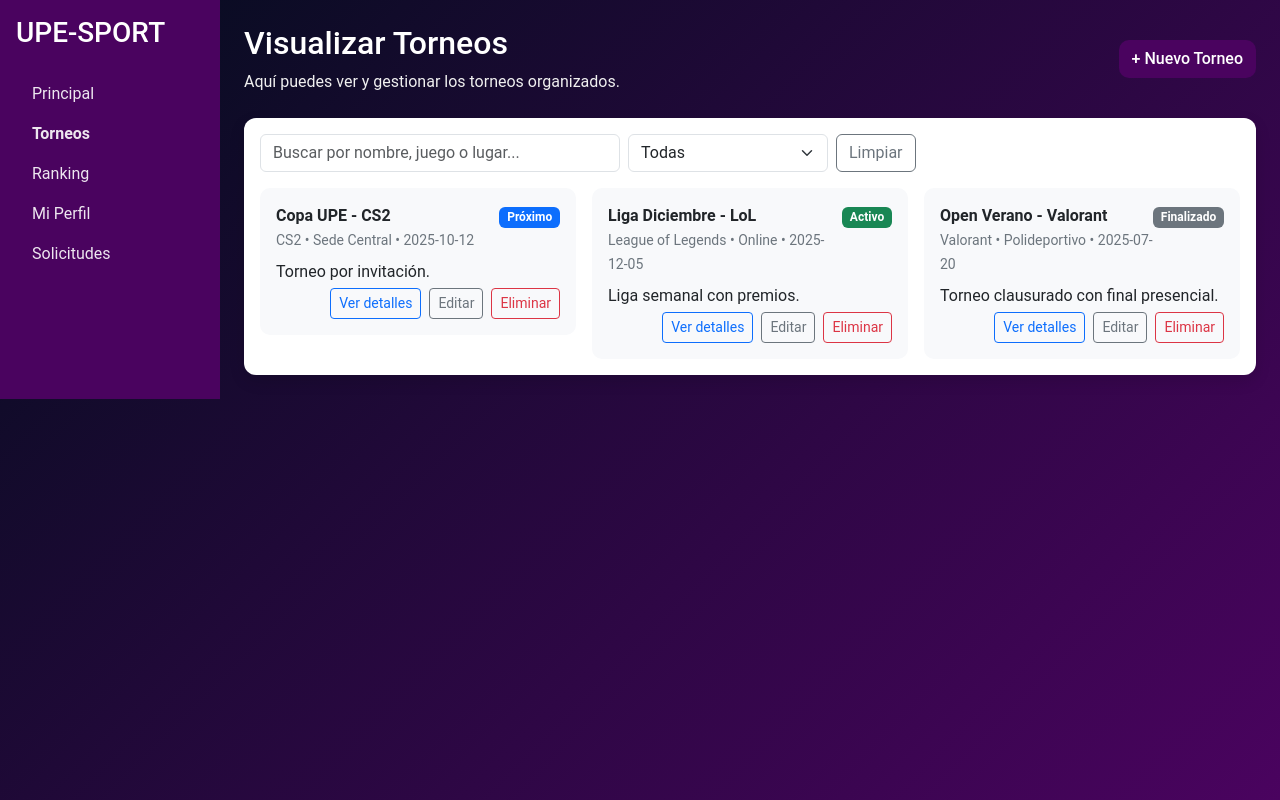
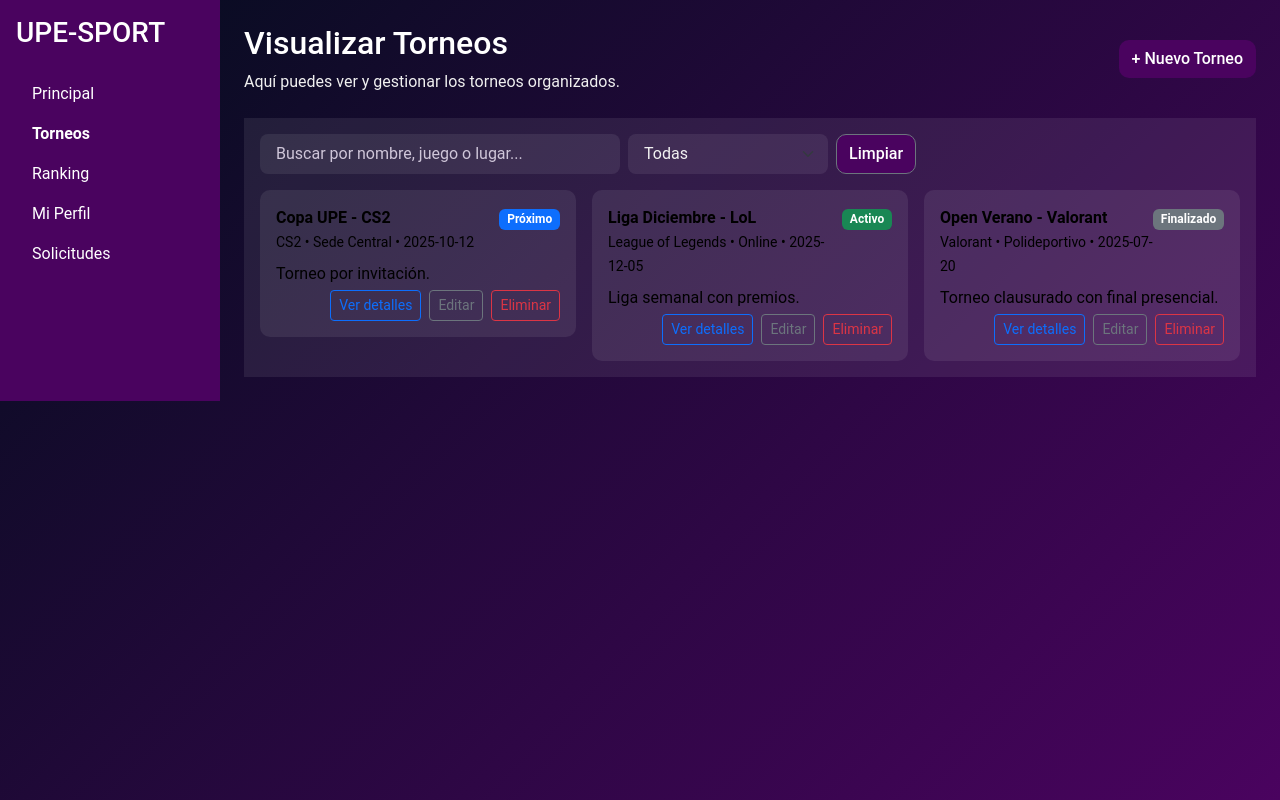
Before and after one commit to vallejosclaram/Proyecto-programaci-n-web, a PHP site: page /visualizar-torneo.html in a window 1280 px wide. Run offline with PHP 8.4, Linux system fonts and the light colour scheme.

Commit message:
Modificaciones css

```diff
--- a/vistas/Organizador/crear-torneo.html
+++ b/vistas/Organizador/crear-torneo.html
@@ -20,7 +20,7 @@
             <li class="nav-item"><a class="nav-link" href="visualizar-torneo.html">Torneos</a></li>
             <li class="nav-item"><a class="nav-link" href="visualizar-ranking.html">Ranking</a></li>
             <li class="nav-item"><a class="nav-link" href="visualizar-perfil.html">Mi Perfil</a></li>
-            <li class="nav-item"><a class="nav-link" href="solicitudes.html">Solicitudes</a></li>
+            <li class="nav-item"><a class="nav-link" href="solicitud.html">Solicitudes</a></li>
         </ul>
         </nav>
 
@@ -31,12 +31,11 @@
             <p class="text-light small mb-0 text-shadow-sm">Rellena los datos para crear un nuevo torneo.</p>
             </div>
             <div>
-            <a href="visualizar-torneo.html" class="btn btn-white-outline">Volver a Torneos</a>
+            <a href="visualizar-torneo.html" class="btn btn-outline-light rounded-pill px-4 py-2 fw-bold">Volver a Torneos</a>
             </div>
         </div>
 
         <div class="card-custom p-4">
-            <!-- Alertas -->
             <div id="alert-placeholder"></div>
 
             <form id="create-tournament-form" novalidate>
--- a/vistas/Organizador/style-torneos.css
+++ b/vistas/Organizador/style-torneos.css
@@ -1,16 +1,16 @@
 :root{
 --primary:#4a035f;
 --bg-1:linear-gradient(135deg,#030d1d,#4a035f);
---card-bg:#fff;
---muted:#6c757d;
+--card-bg:#ffffff;
+--muted:#000000;
 }
 body{font-family: Roboto, system-ui, -apple-system, 'Segoe UI', sans-serif; background:var(--bg-1); min-height:100vh;}
 .split-layout .sidebar{background:var(--primary); min-width:220px;}
 .sidebar h3{color:#fff}
-.nav-link{color:rgba(255,255,255,0.9);}
+.nav-link{color:rgb(255, 255, 255);}
 .nav-link.active{font-weight:600}
 .main-content{background:transparent}
-.card-custom{background:var(--card-bg); border-radius:12px; box-shadow:0 6px 16px rgba(0,0,0,0.12)}
+.card-custom{background-color: rgba(255,255,255,0.08);}
 #crear-torneo {
     background: var(--primary);
     color: #fff;
@@ -18,13 +18,44 @@ body{font-family: Roboto, system-ui, -apple-system, 'Segoe UI', sans-serif; back
     font-weight: 500;
 }
 #crear-torneo:hover {
-    background: #6a1b9a; /* un violeta más claro al pasar el mouse */
+    background: #6a1b9a;
     color: #fff;
+}
+#clear-btn {
+    background: var(--primary);
+    color: #fff;
+    border-radius: 10px;
+    font-weight: 500;
+}
+#clear-btn:hover {
+    background: #6a1b9a;
+    color: #fff;
+}
+.form-control, .form-select  {
+    background-color: rgba(255,255,255,0.08);
+    color: #f2f2f2;
+    border: none;
+    border-radius: 0.5rem;
+    margin-bottom: 0,5rem;
+    padding: 0.5rem 1rem;
+}
+.form-select option {
+    background-color: #1a0030;
+    color: #f2f2f2;
+}
+
+.form-control::placeholder{
+    color: #cfc6d9;
+}
+
+.form-control:focus,
+.form-select:focus {
+    outline: none;
+    box-shadow: none;
 }
 
 
 
-/* SOLO los títulos y subtítulo del encabezado principal */
 main h2 {color:#ffffff;}
 main p.mb-0.text-muted {color:#f0f0f0 !important;}
 
@@ -33,8 +64,8 @@ main p.mb-0.text-muted {color:#f0f0f0 !important;}
 .search-input{max-width:360px}
 
 
-.torneo-card{border-radius:10px;padding:1rem;background:#f8f9fb}
-.torneo-title{font-weight:700}
+.torneo-card{border-radius:10px;padding:1rem;  color: #000000; background-color: rgba(255,255,255,0.08)}
+.torneo-title{font-weight:700; color: #000000;}
 .torneo-meta small{color:var(--muted)}
 .badge-upcoming{background:#0d6efd;color:#fff}
 .badge-active{background:#198754;color:#fff}
--- a/vistas/Organizador/visualizar-ranking.html
+++ b/vistas/Organizador/visualizar-ranking.html
@@ -20,7 +20,7 @@
                 <li class="nav-item"><a class="nav-link" href="visualizar-torneo.html">Torneos</a></li>
                 <li class="nav-item"><a class="nav-link active" href="visualizar-ranking.html">Ranking</a></li>
                 <li class="nav-item"><a class="nav-link" href="visualizar-perfil.html">Mi Perfil</a></li>
-                <li class="nav-item"><a class="nav-link" href="solicitudes.html">Solicitudes</a></li>
+                <li class="nav-item"><a class="nav-link" href="solicitud.html">Solicitudes</a></li>
             </ul>
         </nav>
 
--- a/vistas/Organizador/visualizar-torneo.html
+++ b/vistas/Organizador/visualizar-torneo.html
@@ -19,11 +19,9 @@
         <li class="nav-item"><a class="nav-link active" href="#">Torneos</a></li>
         <li class="nav-item"><a class="nav-link" href="visualizar-ranking.html">Ranking</a></li>
         <li class="nav-item"><a class="nav-link" href="visualizar-perfil.html">Mi Perfil</a></li>
-        <li class="nav-item"><a class="nav-link" href="visualizar-solicitudes.html">Solicitudes</a></li>
+        <li class="nav-item"><a class="nav-link" href="solicitud.html">Solicitudes</a></li>
         </ul>
       </nav>
-
-
       <main class="col main-content p-4">
         <div class="d-flex justify-content-between align-items-center mb-4">
           <div>
@@ -45,13 +43,7 @@
             </select>
             <button id="clear-btn" class="btn btn-outline-secondary">Limpiar</button>
           </div>
-
-
-        <div id="listado-torneos" class="row g-3">
-        <!-- Renderizado por JS -->
-      </div>
-
-
+          <div id="listado-torneos" class="row g-3"></div>
           <div id="empty" class="empty-state d-none">
             <h5>No hay torneos para mostrar</h5>
             <p>Cuando crees torneos aparecerán aquí.</p>
@@ -60,9 +52,6 @@
       </main>
     </div>
   </div>
-
-
-      <!-- Modal ver detalles -->
   <div class="modal fade" id="detailModal" tabindex="-1" aria-hidden="true">
       <div class="modal-dialog">
         <div class="modal-content">
@@ -70,9 +59,7 @@
           <h5 class="modal-title" id="detail-title">Detalle del Torneo</h5>
           <button type="button" class="btn-close" data-bs-dismiss="modal" aria-label="Close"></button>
           </div>
-      <div class="modal-body" id="detail-body">
-      <!-- contenido por JS -->
-      </div>
+          <div class="modal-body" id="detail-body"></div>
           <div class="modal-footer">
             <button type="button" class="btn btn-secondary" data-bs-dismiss="modal">Cerrar</button>
             <button id="detail-edit" type="button" class="btn btn-primary">Editar</button>
@@ -80,9 +67,6 @@
         </div>
       </div>
   </div>
-
-
-      <!-- Modal confirm deletion -->
   <div class="modal fade" id="confirmDeleteModal" tabindex="-1" aria-hidden="true">
     <div class="modal-dialog modal-sm modal-dialog-centered">
       <div class="modal-content">
```
Also changed, not shown: vistas/Organizador/style-crear-torneo.css (+2 -9 lines), vistas/Organizador/style-ranking.css (+4 -3 lines), vistas/Organizador/style-solicitud.css (+17 -24 lines). Lines whose indentation alone changed are shown as unchanged.
